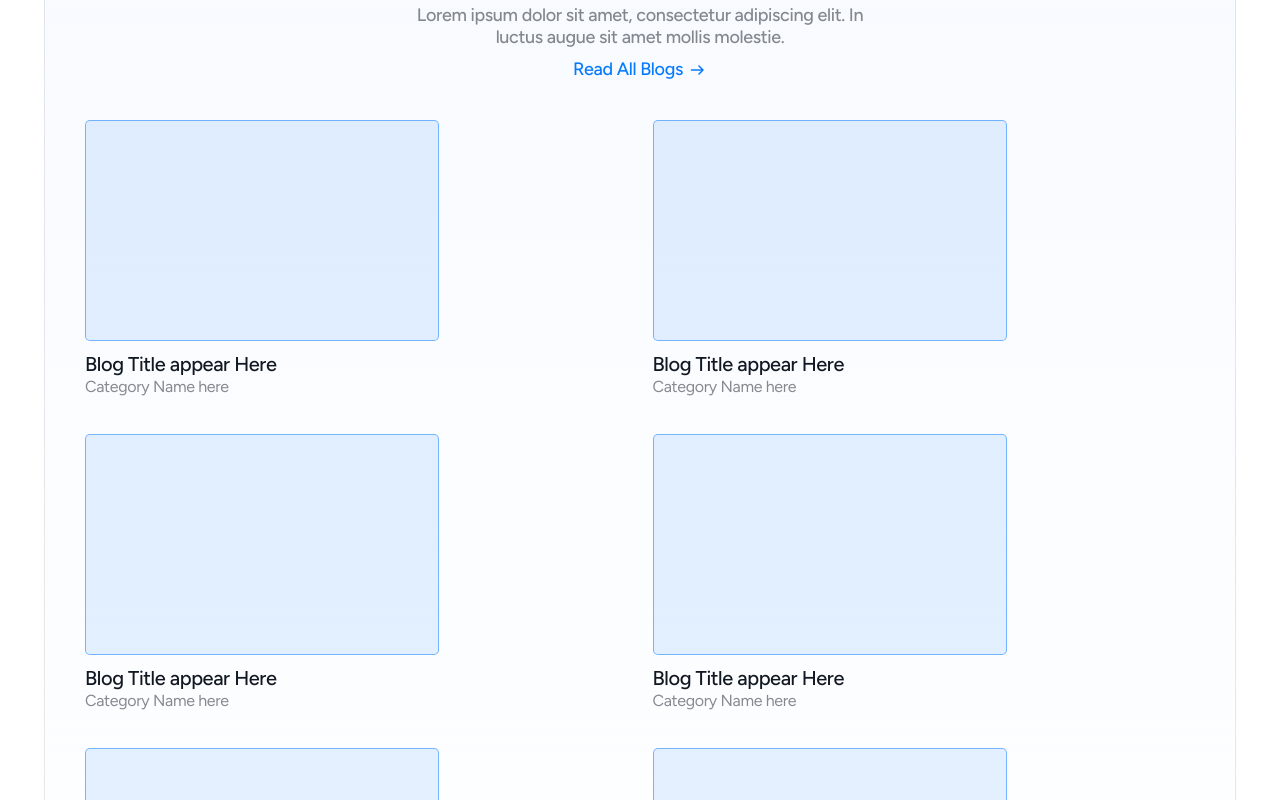
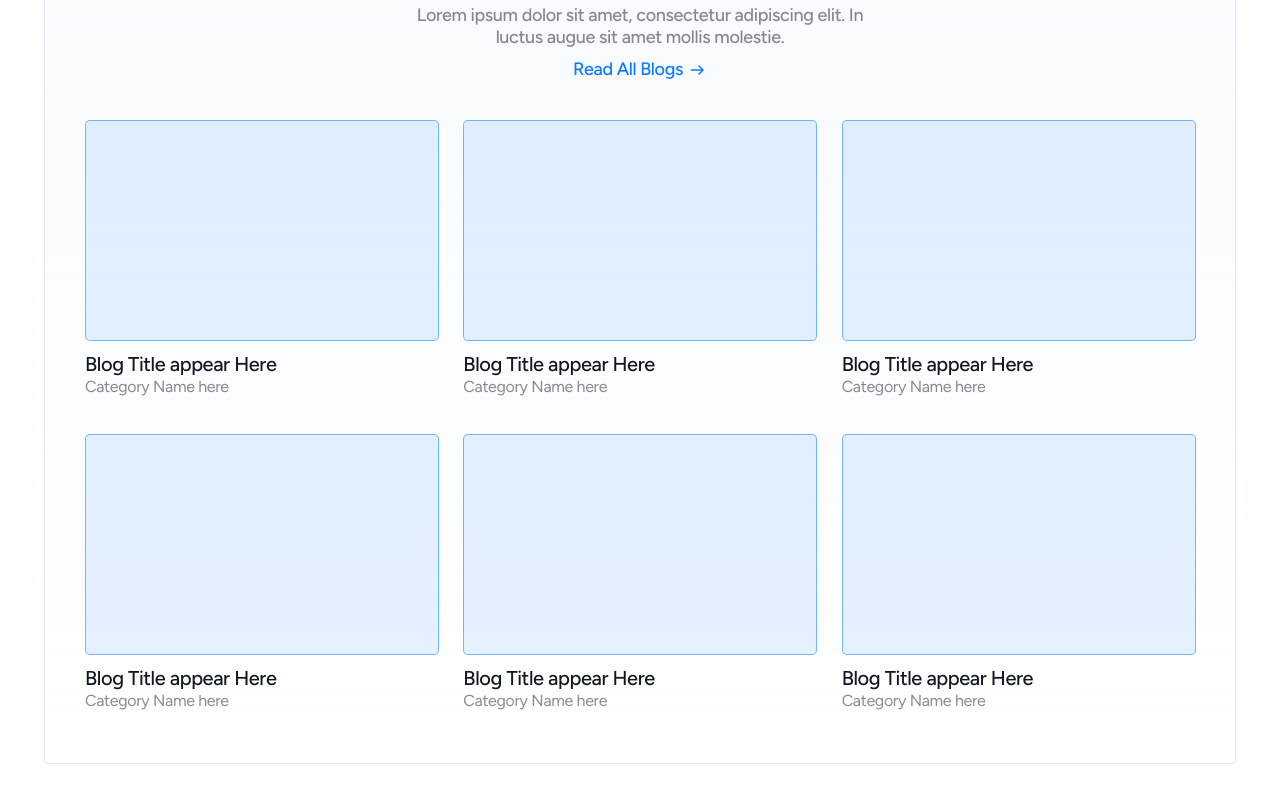
Before and after one commit to ApexSpunk/flamecloud, a React (Create React App) app: page / in a window 1280 px wide. Shown: the part 3560-4360 px from the top of the page. Built offline with nearby package versions, Linux system fonts and the light colour scheme.

Commit message:
FlameCloud Assignment Completed

```diff
--- a/src/components/Blog.js
+++ b/src/components/Blog.js
@@ -18,7 +18,7 @@ function Blog() {
             </Flex>
             <Grid mt='38px' gap='25px' templateColumns='repeat(6, 1fr)' w='100%'>
                 {
-                    [1, 2, 3, 4, 5, 6].map((item, index) => <GridItem key={index} colSpan={{ base: '3', md: '3', lg: '3' }}>
+                    [1, 2, 3, 4, 5, 6].map((item, index) => <GridItem key={index} colSpan={{ base: '3', md: '3', lg: '3' ,xl: '2' }}>
                         <Box w='354px' h='221px' bg='rgba(7, 123, 255, 0.1)' border='1px solid rgba(7, 123, 255, 0.5)' borderRadius='5px' />
                         <Text mt='11px' fontSize='20px' fontWeight='500' lineHeight='24px' letterSpacing='-0.02em' fontFamily='Figtree' color='#111822'>
                             Blog Title appear Here
```
